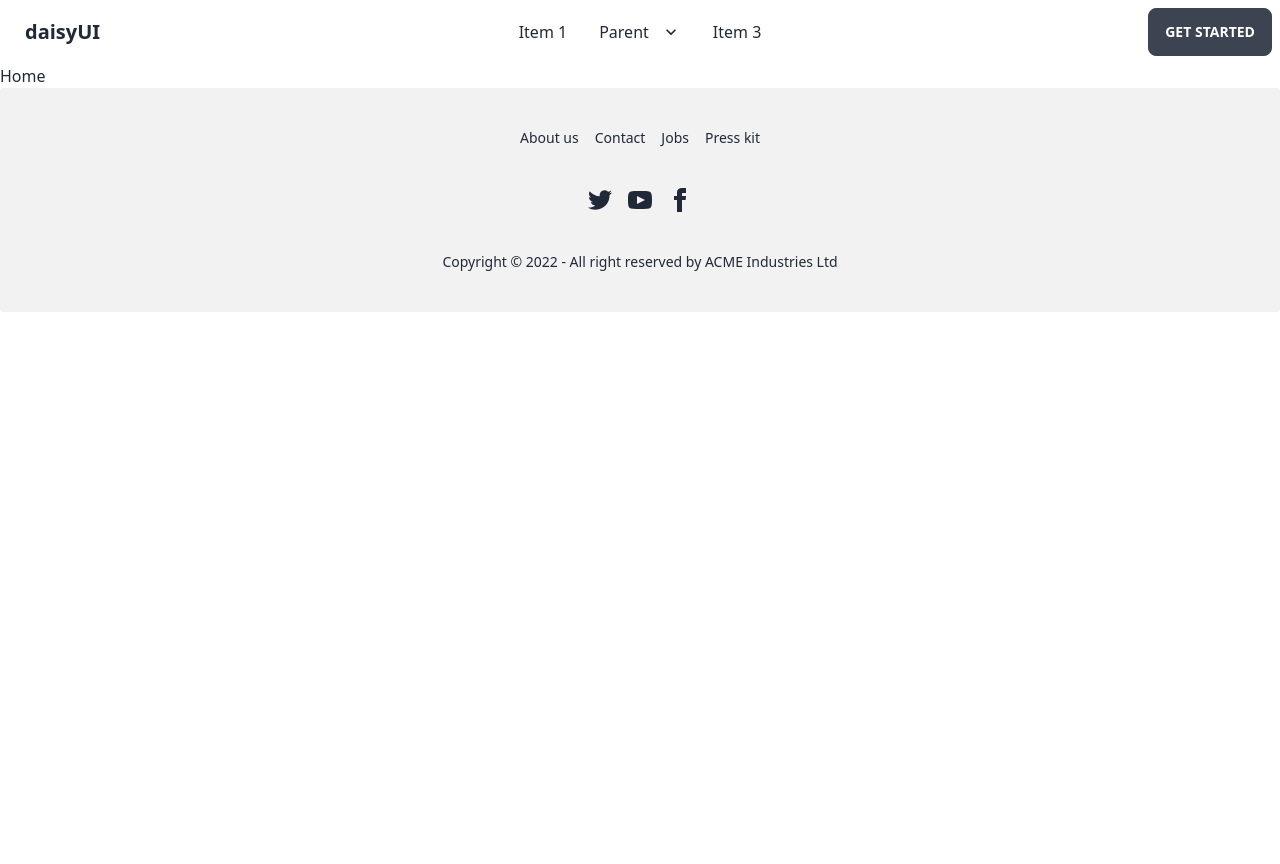
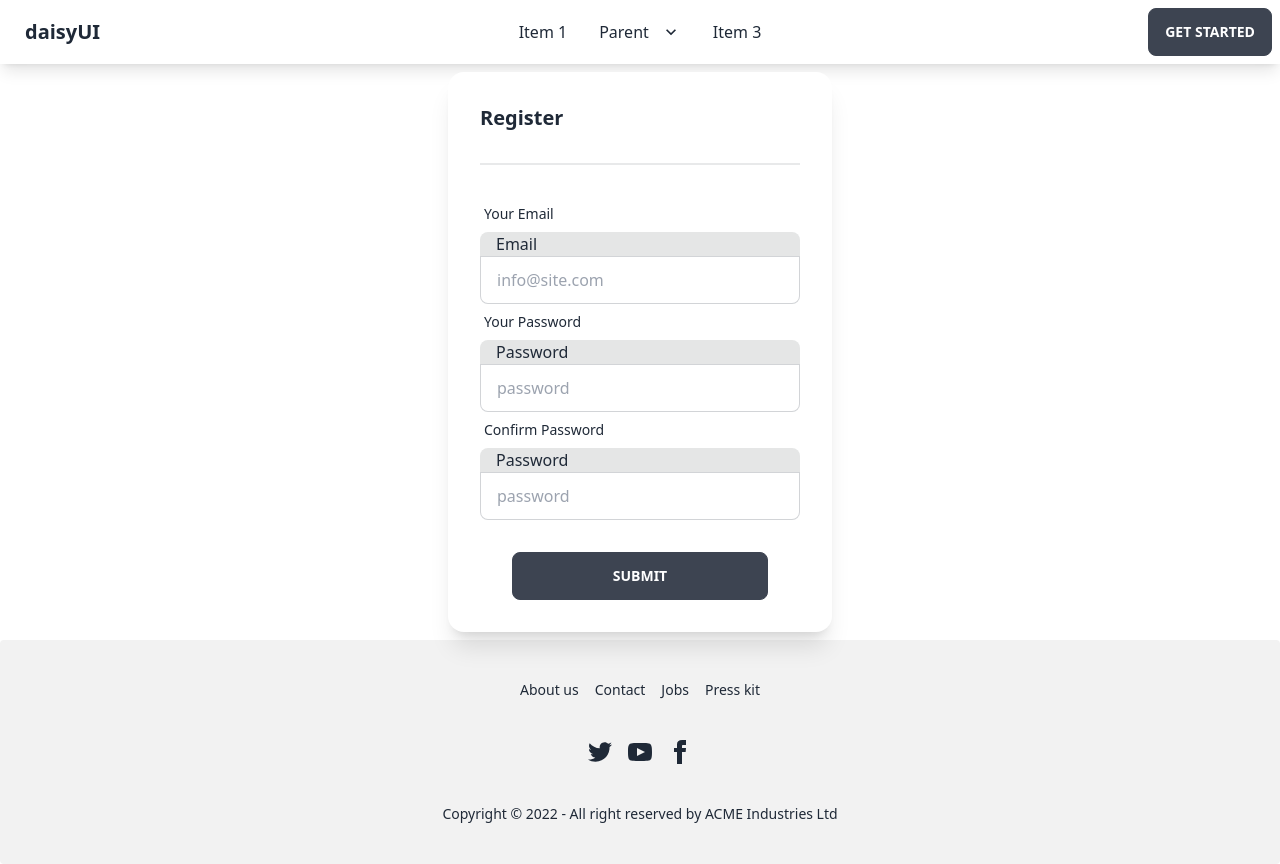
Before and after one commit to DylanHarrisonGithub/CrudStore, a React (Create React App) app in the folder client/: page /register in a window 1280 px wide. Before the commit the page ends 800 px from the top, so only its background shows below. Built offline with nearby package versions, Linux system fonts and the light colour scheme.

Commit message:
login and register pages

```diff
--- a/client/package.json
+++ b/client/package.json
@@ -18,7 +18,7 @@
     "web-vitals": "^2.1.4"
   },
   "scripts": {
-    "start": "react-scripts start",
+    "start": "PORT=4200 react-scripts start",
     "build": "BUILD_PATH='./../build/client' react-scripts build",
     "test": "react-scripts test",
     "eject": "react-scripts eject"
--- a/client/src/App.tsx
+++ b/client/src/App.tsx
@@ -17,13 +17,14 @@ import NoPage from './pages/nopage';
 
 function App() {
   return (
-    <div className="container">
+    <div className="container mx-auto">
       <Navbar />
       <BrowserRouter>
         <Routes>
           <Route path="/" element={<Home />}>
             <Route index element={<Home />} />
             <Route path="home" element={<Home />} />
+          </Route>
           <Route path="browse" element={<Browse />} />
           <Route path="cart" element={<Cart />} />
           <Route path="checkout" element={<Checkout />} />
@@ -32,8 +33,8 @@ function App() {
           <Route path="login" element={<Login />} />
           <Route path="register" element={<Register />} />
           <Route path="about" element={<About />} />
+          <Route path="nopage" element={<NoPage />} />
           <Route path="*" element={<NoPage />} />
-          </Route>
         </Routes>
       </BrowserRouter>
       <Footer />
--- /dev/null
+++ b/client/src/components/carousel/carousel.tsx
@@ -0,0 +1,35 @@
+import React from "react";
+
+const Carousel: React.FC<any> = (props: any) => {
+  return (
+    <div className="m-2">
+      <h2>Product Category</h2>
+      <div className="carousel carousel-center  bg-neutral rounded-box">
+        <div className="carousel-item m-2 hover:m-1">
+          <img src="https://placeimg.com/250/180/arch" className="rounded-box" />
+        </div>
+        <div className="carousel-item m-2">
+          <img src="https://placeimg.com/250/180/arch" className="rounded-box" />
+        </div>
+        <div className="carousel-item m-2">
+          <img src="https://placeimg.com/250/180/arch" className="rounded-box" />
+        </div>
+        <div className="carousel-item m-2">
+          <img src="https://placeimg.com/250/180/arch" className="rounded-box" />
+        </div>
+        <div className="carousel-item m-2">
+          <img src="https://placeimg.com/250/180/arch" className="rounded-box" />
+        </div>
+        <div className="carousel-item m-2">
+          <img src="https://placeimg.com/250/180/arch" className="rounded-box" />
+        </div>
+        <div className="carousel-item m-2">
+          <img src="https://placeimg.com/250/180/arch" className="rounded-box" />
+        </div>
+      </div>
+    </div>
+
+  )
+}
+
+export default Carousel;
--- /dev/null
+++ b/client/src/components/hero/hero.tsx
@@ -0,0 +1,18 @@
+import React from "react";
+
+const Hero: React.FC<any> = (props: any) => {
+  return (
+    <div className="hero min-h-screen" style={{ backgroundImage: `url("https://placeimg.com/1000/800/arch")` }}>
+      <div className="hero-overlay bg-opacity-60"></div>
+      <div className="hero-content text-center text-neutral-content">
+        <div className="max-w-md">
+          <h1 className="mb-5 text-5xl font-bold">Hello there</h1>
+          <p className="mb-5">Provident cupiditate voluptatem et in. Quaerat fugiat ut assumenda excepturi exercitationem quasi. In deleniti eaque aut repudiandae et a id nisi.</p>
+          <button className="btn btn-primary">Get Started</button>
+        </div>
+      </div>
+    </div>
+  )
+}
+
+export default Hero;
--- a/client/src/components/navbar/navbar.tsx
+++ b/client/src/components/navbar/navbar.tsx
@@ -2,7 +2,7 @@ import React from "react";
 
 const Navbar: React.FC<any> = (props: any) => {
   return (
-    <div className="navbar bg-base-100">
+    <div className="navbar bg-base-100 shadow-lg">
       <div className="navbar-start">
         <div className="dropdown">
           <label tabIndex={0} className="btn btn-ghost lg:hidden">
--- a/client/src/pages/home.tsx
+++ b/client/src/pages/home.tsx
@@ -1,8 +1,17 @@
 import React from "react";
+import Carousel from "../components/carousel/carousel";
+
+import Hero from "../components/hero/hero";
 
 const Home: React.FC<any> = (props: any) => {
   return (
-    <div>Home</div>
+    <div>
+      <Hero />
+      <br/>
+      <Carousel />
+      <Carousel />
+      <Carousel />
+    </div>
   )
 }
 
--- a/client/src/pages/login.tsx
+++ b/client/src/pages/login.tsx
@@ -2,7 +2,29 @@ import React from "react";
 
 const Login: React.FC<any> = (props: any) => {
   return (
-    <div></div>
+    <div className="card w-96 bg-base-100 shadow-xl mx-auto my-2">
+      <div className="card-body">
+        <h2 className="card-title">Login</h2>
+        <div className="divider"></div>
+        <div className="form-control">
+          <label className="label">
+            <span className="label-text">Your Email</span>
+          </label>
+          <label className="input-group input-group-vertical">
+            <span>Email</span>
+            <input type="text" placeholder="info@site.com" className="input input-bordered" />
+          </label>
+          <label className="label">
+            <span className="label-text">Your Password</span>
+          </label>
+          <label className="input-group input-group-vertical">
+            <span>Password</span>
+            <input type="password" placeholder="password" className="input input-bordered" />
+          </label>
+          <button className="btn btn-wide mx-auto mt-8">Submit</button>
+        </div>
+      </div>
+    </div>
   )
 }
 
--- a/client/src/pages/register.tsx
+++ b/client/src/pages/register.tsx
@@ -2,7 +2,40 @@ import React from "react";
 
 const Register: React.FC<any> = (props: any) => {
   return (
-    <div></div>
+    <div className="card w-96 bg-base-100 shadow-xl mx-auto my-2">
+      <div className="card-body">
+        <h2 className="card-title">Register</h2>
+        <div className="divider"></div>
+        <div className="form-control">
+
+          <label className="label">
+            <span className="label-text">Your Email</span>
+          </label>
+          <label className="input-group input-group-vertical">
+            <span>Email</span>
+            <input type="text" placeholder="info@site.com" className="input input-bordered" />
+          </label>
+
+          <label className="label">
+            <span className="label-text">Your Password</span>
+          </label>
+          <label className="input-group input-group-vertical">
+            <span>Password</span>
+            <input type="password" placeholder="password" className="input input-bordered" />
+          </label>
+
+          <label className="label">
+            <span className="label-text">Confirm Password</span>
+          </label>
+          <label className="input-group input-group-vertical">
+            <span>Password</span>
+            <input type="password" placeholder="password" className="input input-bordered" />
+          </label>
+
+          <button className="btn btn-wide mx-auto mt-8">Submit</button>
+        </div>
+      </div>
+    </div>
   )
 }
 
```
Lines whose indentation alone changed are shown as unchanged.
